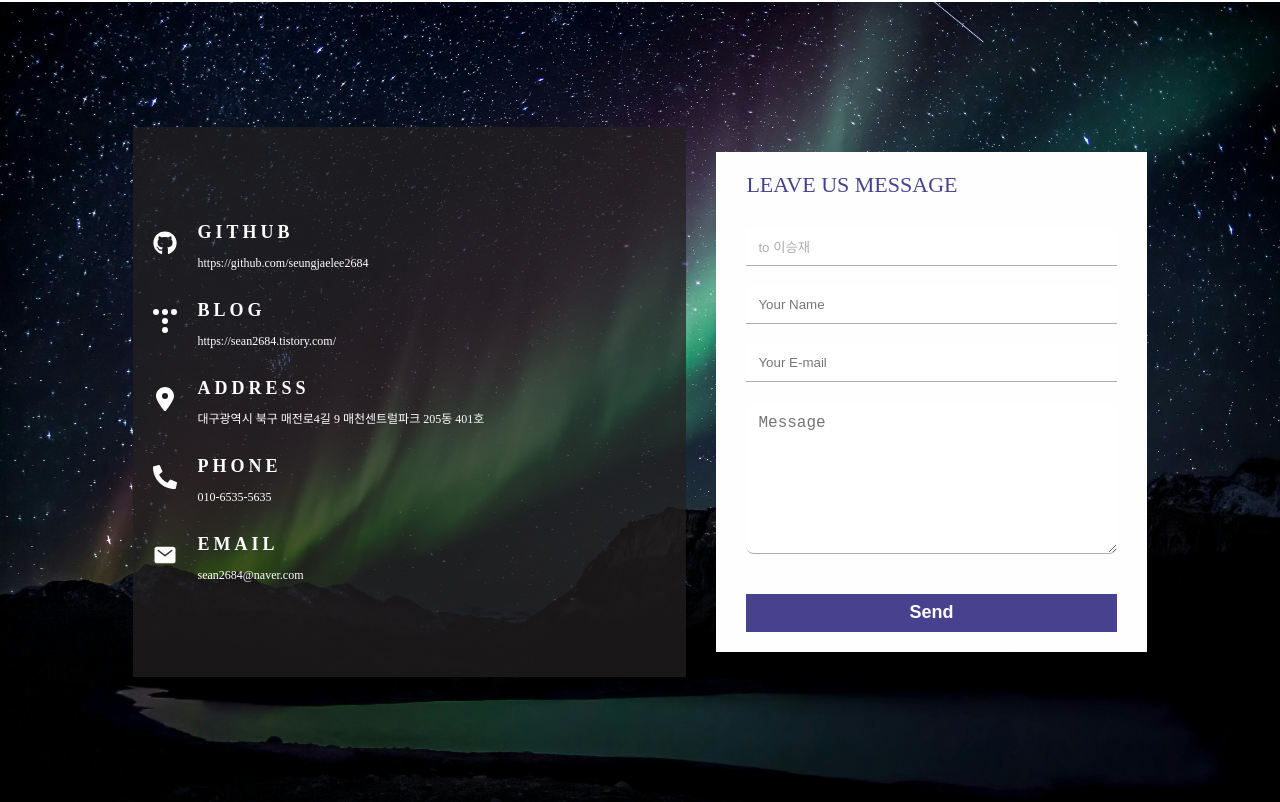
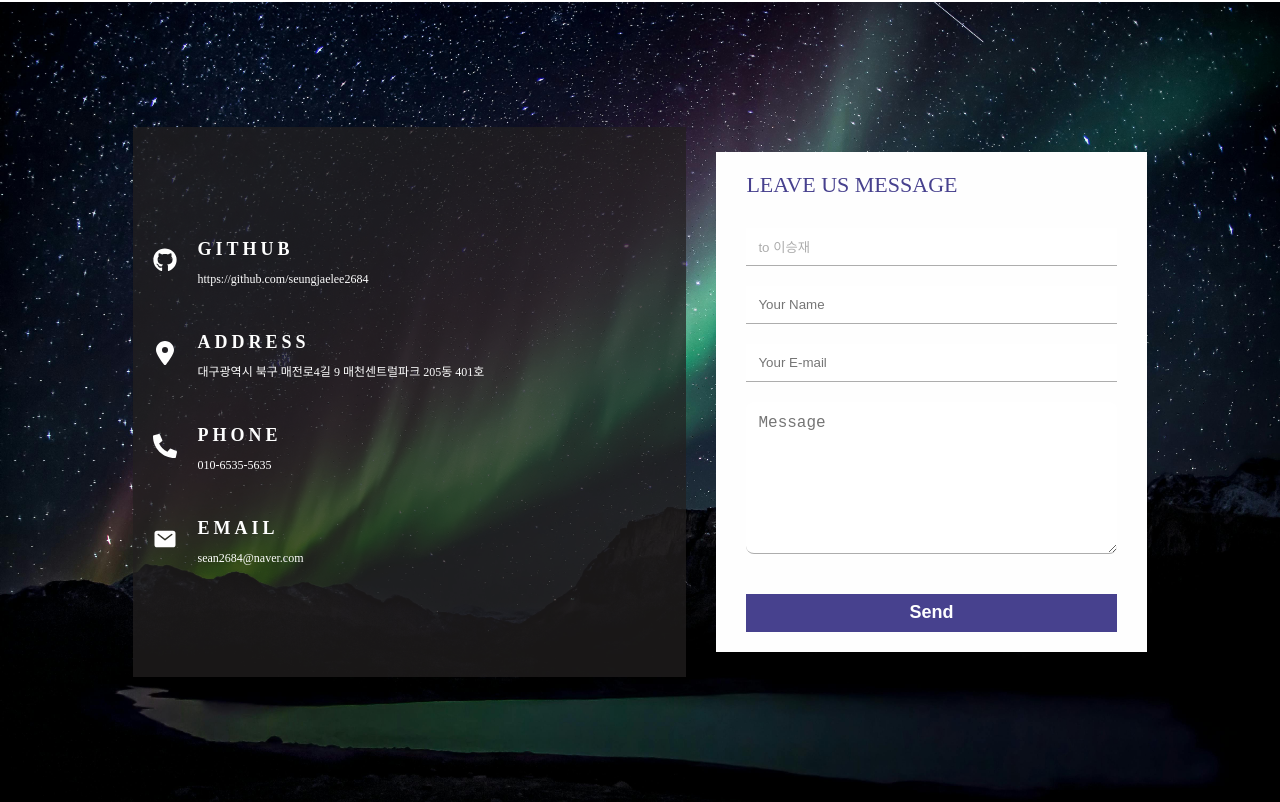
Before and after one commit to seungjaelee2684/seungjae-portfolio, a React (Create React App) app: page /website in a window 1280 px wide. Shown: the part 3318-4120 px from the top of the page. Built offline with nearby package versions, Linux system fonts and the light colour scheme; no server answers; a web font is replaced by a local one.

Commit message:
<Refactor: contact컴포넌트 블로그 삭제>

```diff
--- a/src/components/SitePage/Contact.tsx
+++ b/src/components/SitePage/Contact.tsx
@@ -19,7 +19,6 @@ const Contact = () => {
 
     const contactInfo: contactInfoType[] = [
         { title: "GITHUB", content: "https://github.com/seungjaelee2684", icon: <FaGithub />, link: true },
-        { title: "BLOG", content: "https://sean2684.tistory.com/", icon: <SiTistory />, link: true },
         { title: "ADDRESS", content: "대구광역시 북구 매전로4길 9 매천센트럴파크 205동 401호", icon: <FaLocationDot />, link: false },
         { title: "PHONE", content: "010-6535-5635", icon: <FaPhoneAlt />, link: false },
         { title: "EMAIL", content: "sean2684@naver.com", icon: <IoMail />, link: false }
@@ -171,13 +170,13 @@ const ContactInfoContainer = styled.div`
     align-items: center;
     background-color: #222020bc;
     padding: 20px;
-    gap: 30px;
+    gap: 45px;
     box-sizing: border-box;
 
     @media screen and (max-width: 836px) {
         width: 100%;
         height: 300px;
-        gap: 16px;
+        gap: 20px;
     };
 
     @media screen and (max-width: 500px) {
```
